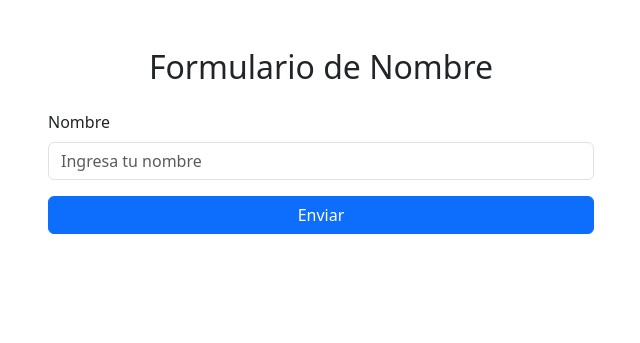
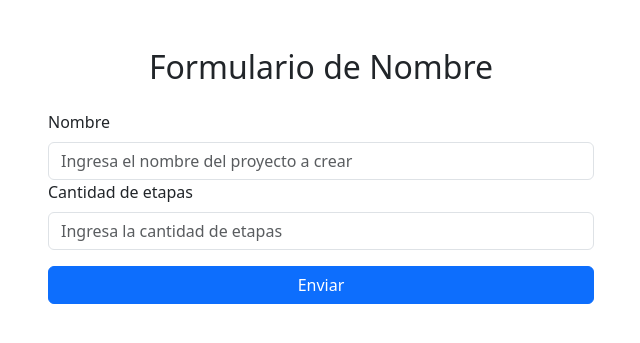
Before and after one commit to faacu02/DSSD-Grupo-7, a Flask app: page /formulario_nombre in a window 1280 px wide. Shown: the top 343 px of the page, without its empty margins (319-959 px from the left). Run offline with Flask 3, Linux system fonts and the light colour scheme.

Commit message:
agrego en el form para ingresar la cantidad de etapas

```diff
--- a/src/templates/formulario_nombre.html
+++ b/src/templates/formulario_nombre.html
@@ -27,7 +27,10 @@
             <form method="POST" action="{{ url_for('formulario.formulario_nombre') }}">
                 <div class="mb-3">
                     <label for="nombre" class="form-label">Nombre</label>
-                    <input type="text" class="form-control" id="nombre" name="nombre" required placeholder="Ingresa tu nombre">
+                    <input type="text" class="form-control" id="nombre" name="nombre" required placeholder="Ingresa el nombre del proyecto a crear">
+                    <label for="Cantidad de etapas" class="form-label">Cantidad de etapas</label>
+                    <input type="number" class="form-control" id="cantidad_etapas" name="cantidad_etapas" required placeholder="Ingresa la cantidad de etapas">
+
                 </div>
                 <div class="d-grid">
                     <button type="submit" class="btn btn-primary">Enviar</button>
```
